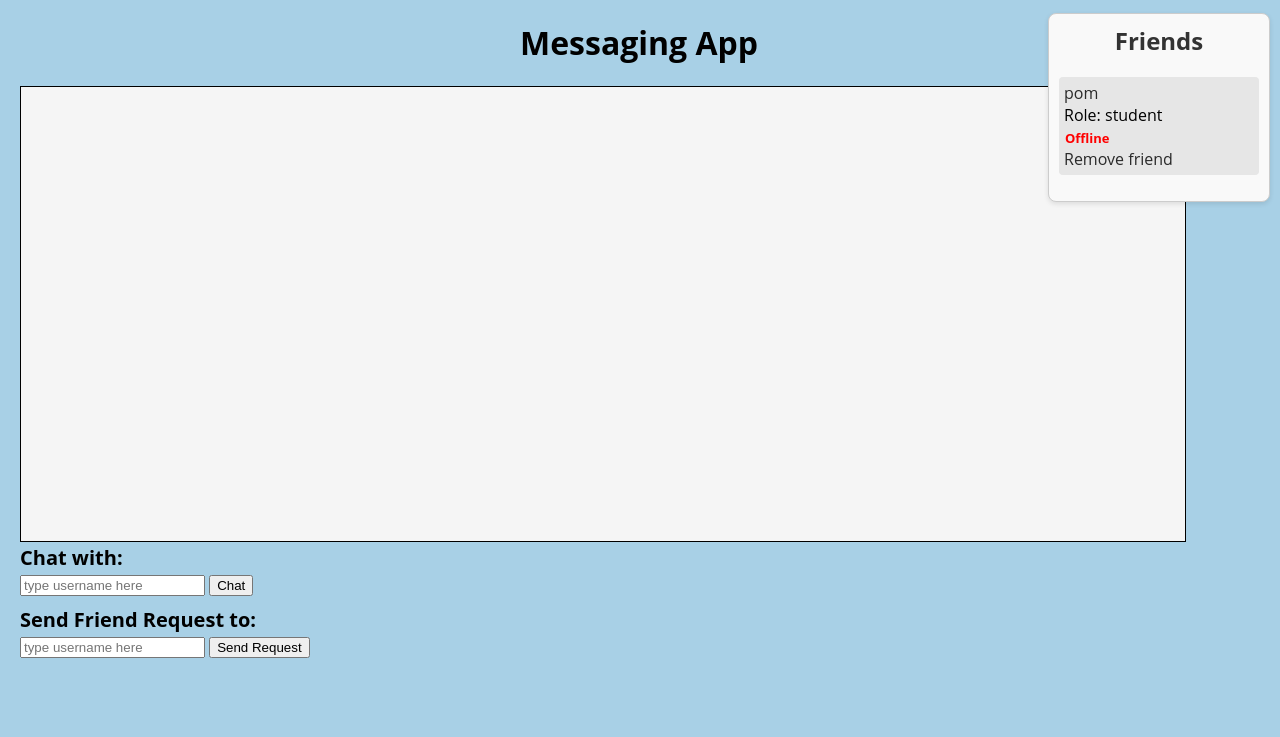
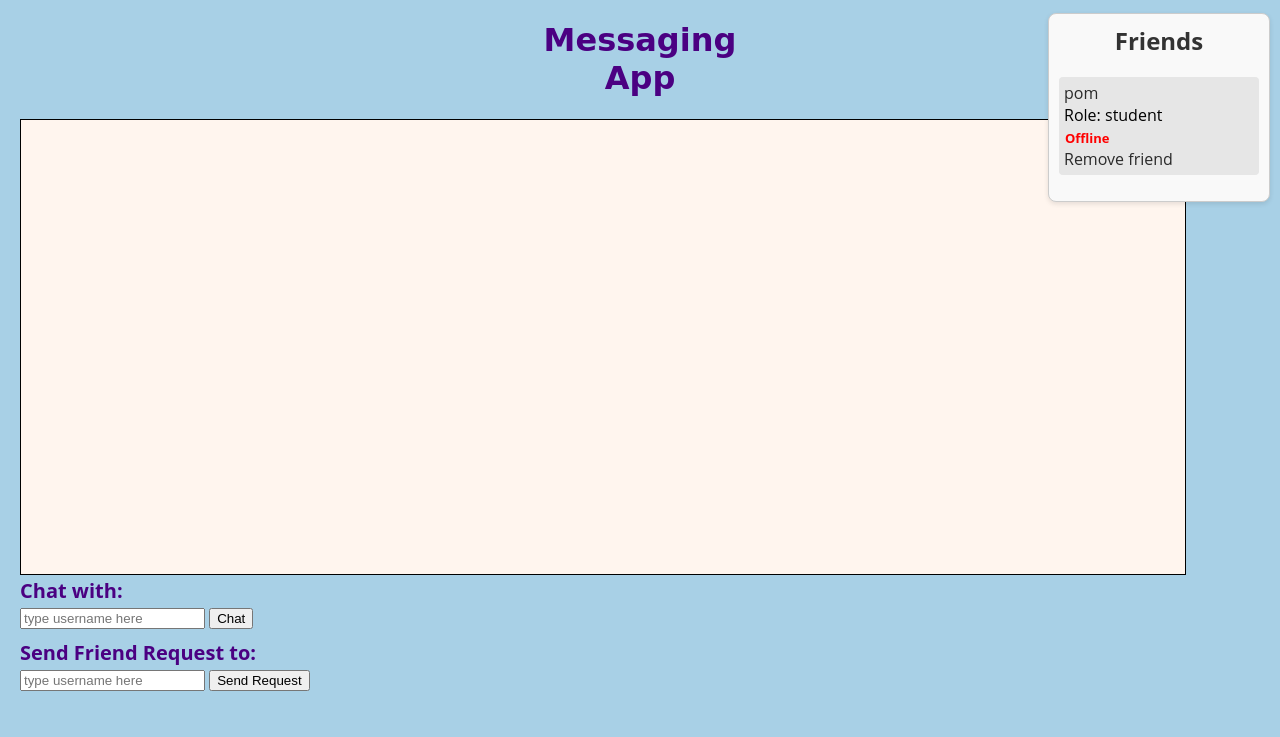
Before and after one commit to SheXinLim/MessagingApp-Usability, a Flask app: page /home in a window 1280 px wide. Shown: the part 83-820 px from the top of the page. Run offline with Flask 3, Linux system fonts and the light colour scheme; a user stored in the database is signed in; parts of the project's set-up code (start-up, migrations or seed data) failed here and were passed over; some libraries are stand-ins or nearby versions.

Commit message:
removing deleting and design

```diff
--- a/templates/home.jinja
+++ b/templates/home.jinja
@@ -18,7 +18,8 @@
 
     h1 {
         text-align: center;  /* Center the heading text horizontally */
-        font-family: 'Open Sans', sans-serif;
+        font-family: 'Pacifico', cursive;
+        color: #4B0082;  /* Changed text color to indigo */
         display: flex; /* Use Flexbox inside h1 */
         justify-content: space-between; /* Spread items along the main axis */
 
@@ -28,7 +29,7 @@
 
     p {
         font-family: 'Open Sans', sans-serif;
-        color: black; /* Ensure text is readable on background */
+        color: #4B0082; /* Ensure text is readable on background */
         font-size: 20px;
         font-weight: bold;  /* Make text bold */
     }
@@ -50,7 +51,7 @@
         width: 1160px;
         overflow: auto;
         padding: 2px;
-        background-color: whitesmoke;
+        background-color: seashell;
     }
 
     #friends-list {
@@ -418,23 +419,7 @@
         $("#chat_box").show();
     }
 
-    // function to add a message to the message box
-    // called when an incoming message has reached a client
-    {# function add_message(message, color) {
-        let box = $("#message_box");
-        let child = $(`<p style="color:${color}; margin: 0px;"></p>`).text(message);
-        box.append(child);
-    } #}
 
-    {# function add_message(message, color) {
-        let box = $("#message_box");
-        let child = $(`<p style="color:${color}; margin: 0px;"></p>`).text(message);
-        // Append a delete button next to the message
-        let deleteButton = $('<button>Delete</button>');
-        deleteButton.click(() => deleteMessage(message));
-        child.append(deleteButton);
-        box.append(child);
-    } #}
 
     function add_message(message, color) {
         let box = $("#message_box");
@@ -447,7 +432,8 @@
             !message.includes("has joined the room.") &&
             !message.includes("Now talking to") &&
             !message.includes("You have been muted and cannot join the room") &&
-            !message.includes("has disconnected")
+            !message.includes("has disconnected") &&
+            !message.includes("are not the sender")
         ) {
             // Append a delete button only if the message is not from the server
             let deleteButton = $('<button>Delete</button>');
```
